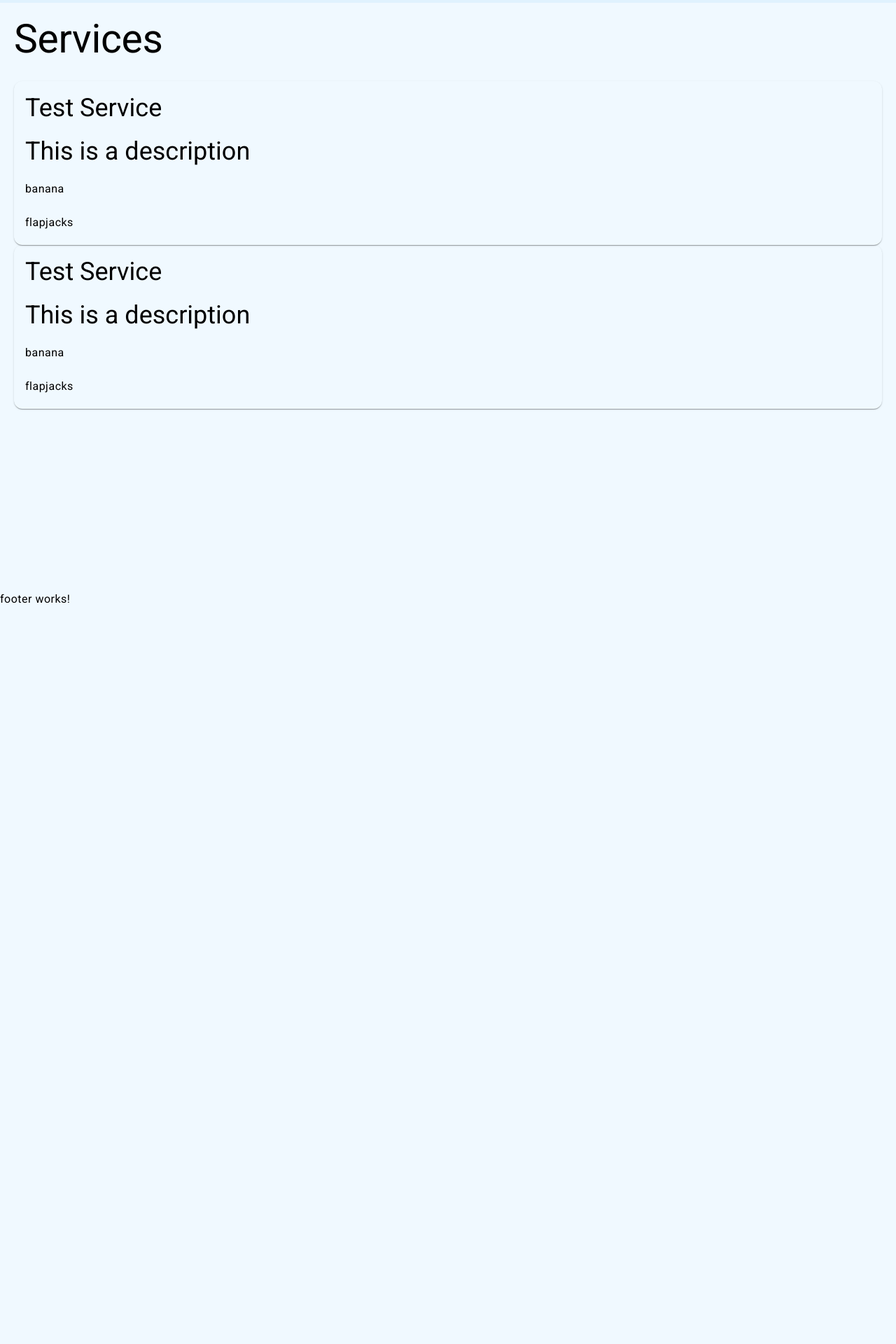
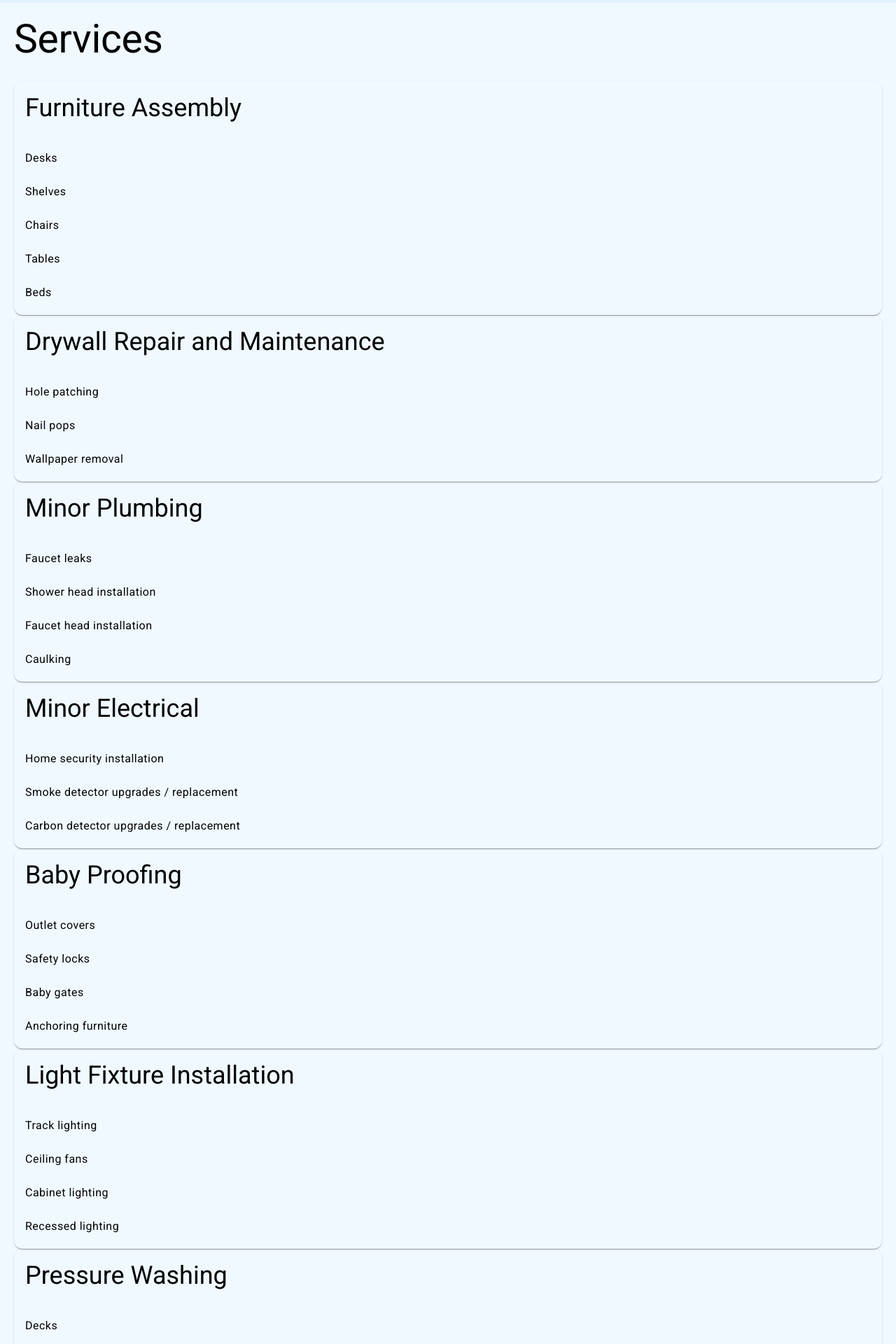
Before and after one commit to ssankey3590/trueblood-frontend, an Angular app: page /services in a window 1280 px wide. Shown: the part 60-1980 px from the top of the page at 70% size. Before the commit the page ends 940 px from the top, so only its background shows below. Built offline with nearby package versions, Linux system fonts and the light colour scheme.

Commit message:
added services list

```diff
--- /dev/null
+++ b/src/app/interfaces/services.interface.ts
@@ -0,0 +1,5 @@
+export interface Services {
+  name: string;
+  description: string;
+  keywords: string[];
+}
--- a/src/app/pages/services-page/services-page.component.html
+++ b/src/app/pages/services-page/services-page.component.html
@@ -1,6 +1,5 @@
 <app-page-template [title]="'Services'">
-<app-services-card [serviceTitle]="'Test Service'"
-                   [keywordList]="['banana','flapjacks']"><h3>This is a description</h3></app-services-card>
-<app-services-card [serviceTitle]="'Test Service'"
-                   [keywordList]="['banana','flapjacks']"><h3>This is a description</h3></app-services-card>
+  @for(service of services; track service) {
+    <app-services-card [serviceTitle]="service.name" [keywordList]="service.keywords">{{service.description}}</app-services-card>
+  }
 </app-page-template>
--- a/src/app/pages/services-page/services-page.component.ts
+++ b/src/app/pages/services-page/services-page.component.ts
@@ -1,6 +1,7 @@
 import { Component } from '@angular/core';
 import {ServicesCardComponent} from "../../components/services-card/services-card.component";
 import {PageTemplateComponent} from "../../components/page-template/page-template.component";
+import {Services} from "../../interfaces/services.interface";
 
 @Component({
   selector: 'app-services-page',
@@ -13,5 +14,93 @@ import {PageTemplateComponent} from "../../components/page-template/page-templat
   styleUrl: './services-page.component.scss'
 })
 export class ServicesPageComponent {
+  services: Services[] = [
+    {
+      name: 'Furniture Assembly',
+      description: '',
+      keywords: ['Desks','Shelves','Chairs','Tables','Beds']
+    },
+    {
+      name: 'Drywall Repair and Maintenance',
+      description: '',
+      keywords: ['Hole patching','Nail pops', 'Wallpaper removal']
+    },
+    {
+      name: 'Minor Plumbing',
+      description: '',
+      keywords: ['Faucet leaks','Shower head installation','Faucet head installation','Caulking']
+    },
+    {
+      name: 'Minor Electrical',
+      description: '',
+      keywords: ['Home security installation','Smoke detector upgrades / replacement','Carbon detector upgrades / replacement']
+    },
+    {
+      name: 'Baby Proofing',
+      description: '',
+      keywords: ['Outlet covers', 'Safety locks', 'Baby gates', 'Anchoring furniture']
+    },
+    {
+      name: 'Light Fixture Installation',
+      description: '',
+      keywords: ['Track lighting','Ceiling fans','Cabinet lighting', 'Recessed lighting']
+    },
+    {
+      name: 'Pressure Washing',
+      description: '',
+      keywords: ['Decks','Stairs','Driveways','Exteriors']
+    },
+    {
+      name: 'Smart Home Upgrades',
+      description: '',
+      keywords: ['Appliances','Doorbells','Thermostats']
+    },
+    {
+      name: 'Fence and Gate Repair',
+      description: '',
+      keywords: ['Gate installation','Fence panels and posts repairs','Latch repairs','Decorative fences']
+    },
+    {
+      name: 'Window Coverings',
+      description: '',
+      keywords: ['Blinds','Curtains']
+    },
+    {
+      name: 'Door Hardware Installation',
+      description: '',
+      keywords: ['Doorknobs','Deadbolts','Locks','Door handles']
+    },
+    {
+      name: 'Senior Home Upgrades',
+      description: '',
+      keywords: ['Walk-in tub','Grab bar installation','Stair lift installation']
+    },
+    {
+      name: 'Gutter Cleaning',
+      description: '',
+      keywords: ['Debris removal','Clogs','Gutter repairs','Downspout cleaning']
+    },
+    {
+      name: 'Window Washing',
+      description: '',
+      keywords: ['Two-story windows','Three-story windows','Ground floor windows']
+    },
+    {
+      name: 'Screen Installation and Repair',
+      description: '',
+      keywords: ['Frame repairs','Tear patching','Screen replacement']
+    },
+    {
+      name: 'Small Appliances Installation and Repair',
+      description: '',
+      keywords: ['Microwaves','Washing machines','Dryers','Dishwashers']
+    },
+    {
+      name: 'Picture / TV Hanging and Installation',
+      description: '',
+      keywords: ['TV Mounting','Pictures','Mirrors','Paintings']
+    },
+  ];
+
 
 }
```
